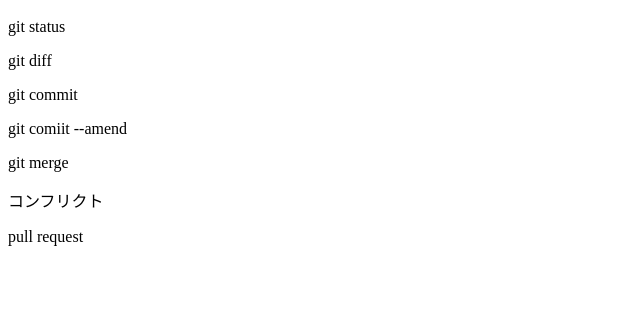
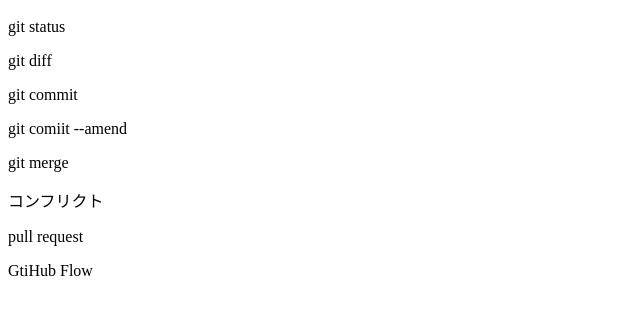
Before and after one commit to MotokoM/git_tutorial, a plain HTML site: page index.html in a window 1280 px wide. Shown: the part 48-362 px from the top of the page, without its empty margins (0-640 px from the left). Drawn offline with Linux system fonts and the light colour scheme.

Commit message:
GitHub Flowを追記

```diff
--- a/index.html
+++ b/index.html
@@ -6,3 +6,4 @@
 <p>git merge</p>
 <p>コンフリクト</p>
 <p>pull request</p>
+<p>GtiHub Flow</p>
```
